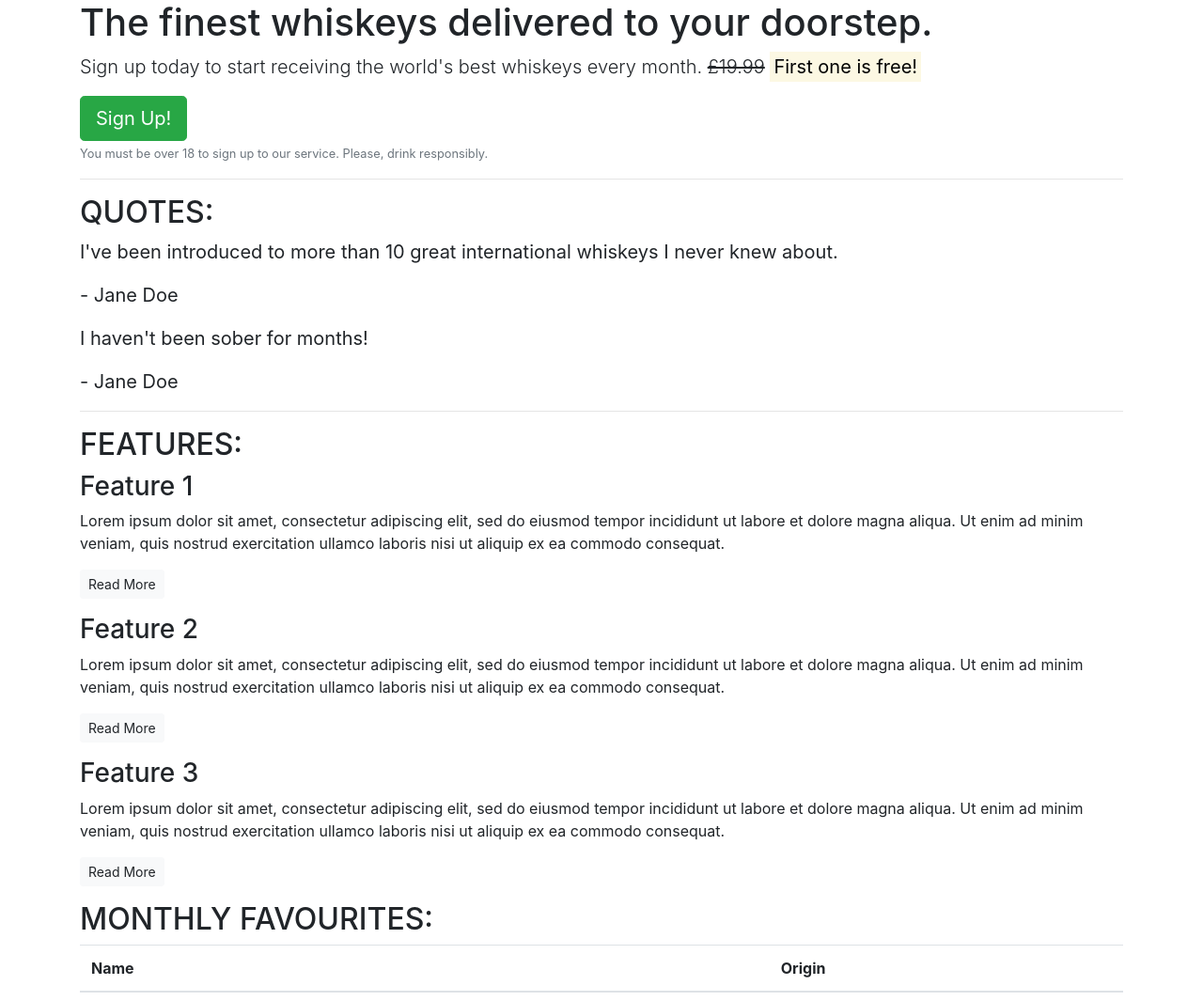
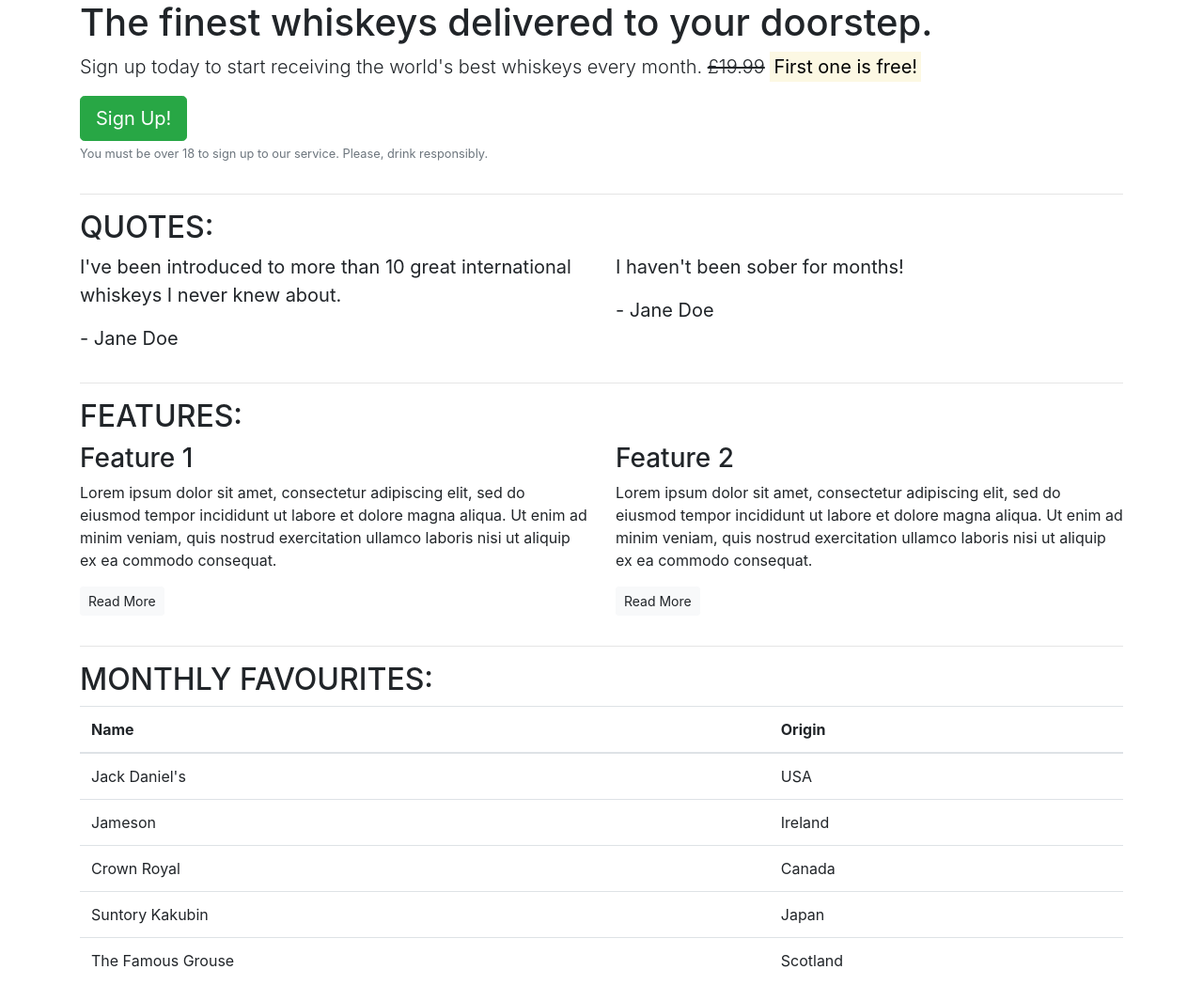
Before and after one commit to dombeesley/Bootstrap, a plain HTML site: page index.html in a window 1280 px wide. Shown: the top 1065 px of the page at 94% size. Drawn offline with nearby package versions, Linux system fonts and the light colour scheme.

Commit message:
added grid features

```diff
--- a/index.html
+++ b/index.html
@@ -11,53 +11,86 @@
 <body>
     <article class="container">
         <!-- Callout -->
+        <div class="row">
+            <div class="col-12">
                 <section class="callout">
                     <h1>The finest whiskeys delivered to your doorstep.</h1>
                     <p class="lead">Sign up today to start receiving the world's best whiskeys every month. <s>£19.99</s> <strong><mark>First one is free!</mark></strong></p>
                     <button class="btn btn-success btn-lg">Sign Up!</button>
                     <p class="text-muted"><small>You must be over 18 to sign up to our service. Please, drink responsibly.</small></p>
                 </section>
-
+            </div>
+        </div>
         <!-- /.callout -->
         <hr>
 
         <!-- Quotes -->
         <section class="quotes">
+            <div class="row">
+                <div class="col-12">
                 <h2 class="text-uppercase">Quotes:</h2>
+                </div>
+            </div>
+            <div class="row">
+                <div class="col-12 col-md-6">
                     <blockquote class="blockquote">
                         <p>I've been introduced to more than 10 great international whiskeys I never knew about.</p>
                         <p>- Jane Doe</p>
                     </blockquote>
+                </div>
+                <div class="col-12 col-md-6">
                     <blockquote class="blockquote">
                         <p>I haven't been sober for months!</p>
                         <p>- Jane Doe</p>
                     </blockquote>
+                </div>
+            </div>
         </section>
         <!-- /.quotes -->
         <hr>
 
         <!-- Features -->
         <section class="features">
+        <div class="row">
+            <div class="col-12">
                 <h2 class="text-uppercase">Features:</h2>
+            </div>
+        </div>
+            <div class="row">
+                <div class="col-12 col-md-6">
                     <div class="feature">
                         <h3>Feature 1</h3>
                         <p>Lorem ipsum dolor sit amet, consectetur adipiscing elit, sed do eiusmod tempor incididunt ut labore et dolore magna aliqua. Ut enim ad minim veniam, quis nostrud exercitation ullamco laboris nisi ut aliquip ex ea commodo consequat.</p>
                         <p><a class="btn btn-sm btn-light" href="">Read More</a></p>
                     </div>
+                </div>
+                <div class="col-12 col-md-6">
                     <div class="feature">
                         <h3>Feature 2</h3>
                         <p>Lorem ipsum dolor sit amet, consectetur adipiscing elit, sed do eiusmod tempor incididunt ut labore et dolore magna aliqua. Ut enim ad minim veniam, quis nostrud exercitation ullamco laboris nisi ut aliquip ex ea commodo consequat.</p>
                         <p><a class="btn btn-sm btn-light" href="">Read More</a></p>
                     </div>
+                </div>
+                <div class="col-12 d-md-none">
                     <div class="feature">
                         <h3>Feature 3</h3>
                         <p>Lorem ipsum dolor sit amet, consectetur adipiscing elit, sed do eiusmod tempor incididunt ut labore et dolore magna aliqua. Ut enim ad minim veniam, quis nostrud exercitation ullamco laboris nisi ut aliquip ex ea commodo consequat.</p>
                         <p><a class="btn btn-sm btn-light" href="">Read More</a></p>
                     </div>
+                </div>
+            </div>
         </section>
-
+        <!-- /.features -->
+        <hr>
+        <!-- Monthly favourites -->
         <section class="monthly-favourites">
+            <div class="row">
+                <div class="col-12">
                     <h2 class="text-uppercase">monthly favourites:</h2>
+                </div>
+            </div>
+            <div class="row">
+                <div class="col-12">
                     <table class="table">
                         <thead>
                             <tr>
@@ -89,9 +122,11 @@
                             </tr>
                             </tbody>
                     </table>
+            </div>
+            </div>
         </section>
 
-        <!-- /.features -->
+        <!-- /.monthly favourites -->
     </article>
 </body>
 
```
Lines whose indentation alone changed are shown as unchanged.
